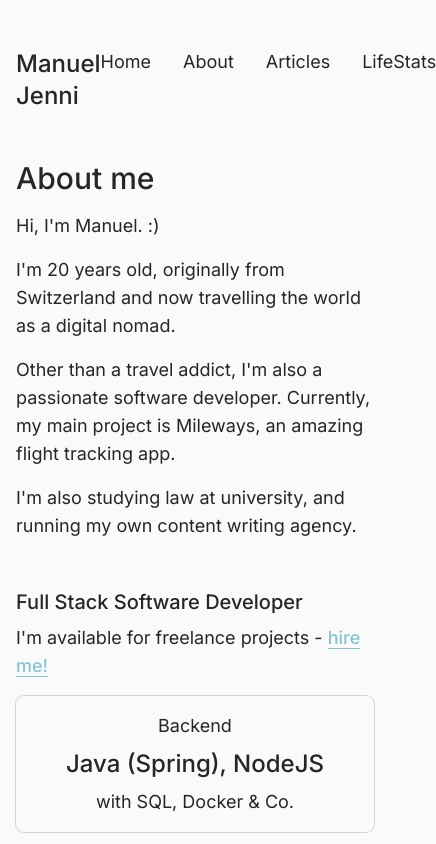
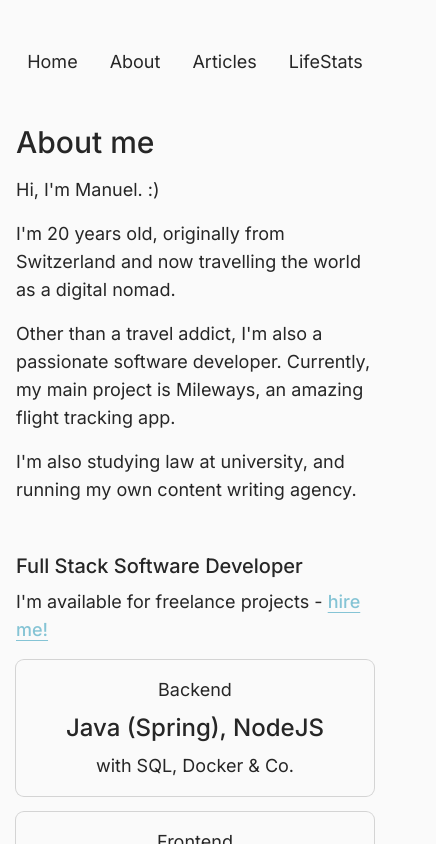
Before and after one commit to manueljenni/manueljenni.com_nextjs, a Next.js app: page /about in a window 390 px wide. Shown: the top 844 px of the page, 436 px wide, since content can reach past the window. Built offline with nearby package versions, Linux system fonts and the light colour scheme.

Commit message:
Add footer + mobile nav

```diff
--- a/app/Components/ArticlePreview.tsx
+++ b/app/Components/ArticlePreview.tsx
@@ -9,7 +9,7 @@ export default function ArticlePreview(props: any) {
         <div className="flex w-1/6 items-start">
           <div className="space-y-3 pr-8">
             <p className="text-lg">
-              {article.publicationDate == null ? "12 Dec 2022" : article.publicationDate}
+              {article.publicationDate == null ? new Date().toLocaleDateString() : article.publicationDate}
             </p>
             <p className="text-main">{article.category}</p>
           </div>
--- /dev/null
+++ b/app/Footer.tsx
@@ -0,0 +1,17 @@
+import React from 'react'
+import Link from 'next/link'
+import { FontAwesomeIcon } from "@fortawesome/react-fontawesome";
+import { faInstagram } from '@fortawesome/free-brands-svg-icons';
+
+export default function Footer() {
+    return (
+        <footer>
+            <div className="flex justify-between">
+                <p className="text-base">This website is currently under development.</p>
+                <div className="flex space-x-8 justify-end text-base text-main">
+                    <Link href={"https://www.instagram.com/manuelnoahjenni/"} target="_blank"><FontAwesomeIcon icon={faInstagram} className='text-2xl' /></Link>
+                </div>
+            </div>
+        </footer>
+    )
+}
--- a/app/Header.tsx
+++ b/app/Header.tsx
@@ -4,11 +4,11 @@ import Link from "next/link";
 export default function Header() {
   return (
     <header>
-      <div className="flex justify-between">
-        <div className="header">
+      <div className="md:flex justify-between">
+        <div className="header hidden md:block">
           <Link href="/"><p className="text-2xl font-medium">Manuel Jenni</p></Link>
         </div>
-        <div className="flex space-x-8 justify-end text-lg header">
+        <div className="flex justify-center space-x-8  text-lg header">
           <Link href={"/"}><p>Home</p></Link>
           <Link href={"/about"}><p>About</p></Link>
           <Link href={"/articles"}><p>Articles</p></Link>
--- a/app/articles/[articleId]/page.tsx
+++ b/app/articles/[articleId]/page.tsx
@@ -4,6 +4,7 @@ import remarkHtml from 'remark-html';
 import path from 'path';
 import { promises as fs } from 'fs';
 import fetchData from '../../fetchData';
+import Link from 'next/link';
 
 export default async function page(props: any) {
     var article = await fetchData.getArticleById(props.params.articleId);
@@ -28,7 +29,8 @@ export default async function page(props: any) {
                 </div>
             </div>
             <article className="prose" dangerouslySetInnerHTML={{ __html: html }} />
-        </div>
+            <Link href={"/articles"}><p className='mb-4 accentText'>← All articles</p></Link >
+        </div >
     )
 }
 
--- a/app/layout.tsx
+++ b/app/layout.tsx
@@ -1,13 +1,15 @@
 import "./globals.css";
 import Header from "./Header";
+import Footer from "./Footer";
 
 export default function RootLayout({ children }: { children: React.ReactNode }) {
   return (
     <html lang="en">
       <head />
-      <body className="bg-neutral-50 body space-y-12 my-8">
+      <body className="bg-neutral-50 body space-y-12 my-8 min-h-screen">
         <Header />
         {children}
+        <Footer />
       </body>
     </html>
   );
--- a/package.json
+++ b/package.json
@@ -10,6 +10,7 @@
   },
   "dependencies": {
     "@fortawesome/fontawesome-svg-core": "^6.2.1",
+    "@fortawesome/free-brands-svg-icons": "^6.2.1",
     "@fortawesome/free-solid-svg-icons": "^6.2.1",
     "@fortawesome/react-fontawesome": "^0.2.0",
     "@tailwindcss/typography": "^0.5.8",
```
Also changed, not shown: 1 other file (tests, documents, lock files or other folders).
